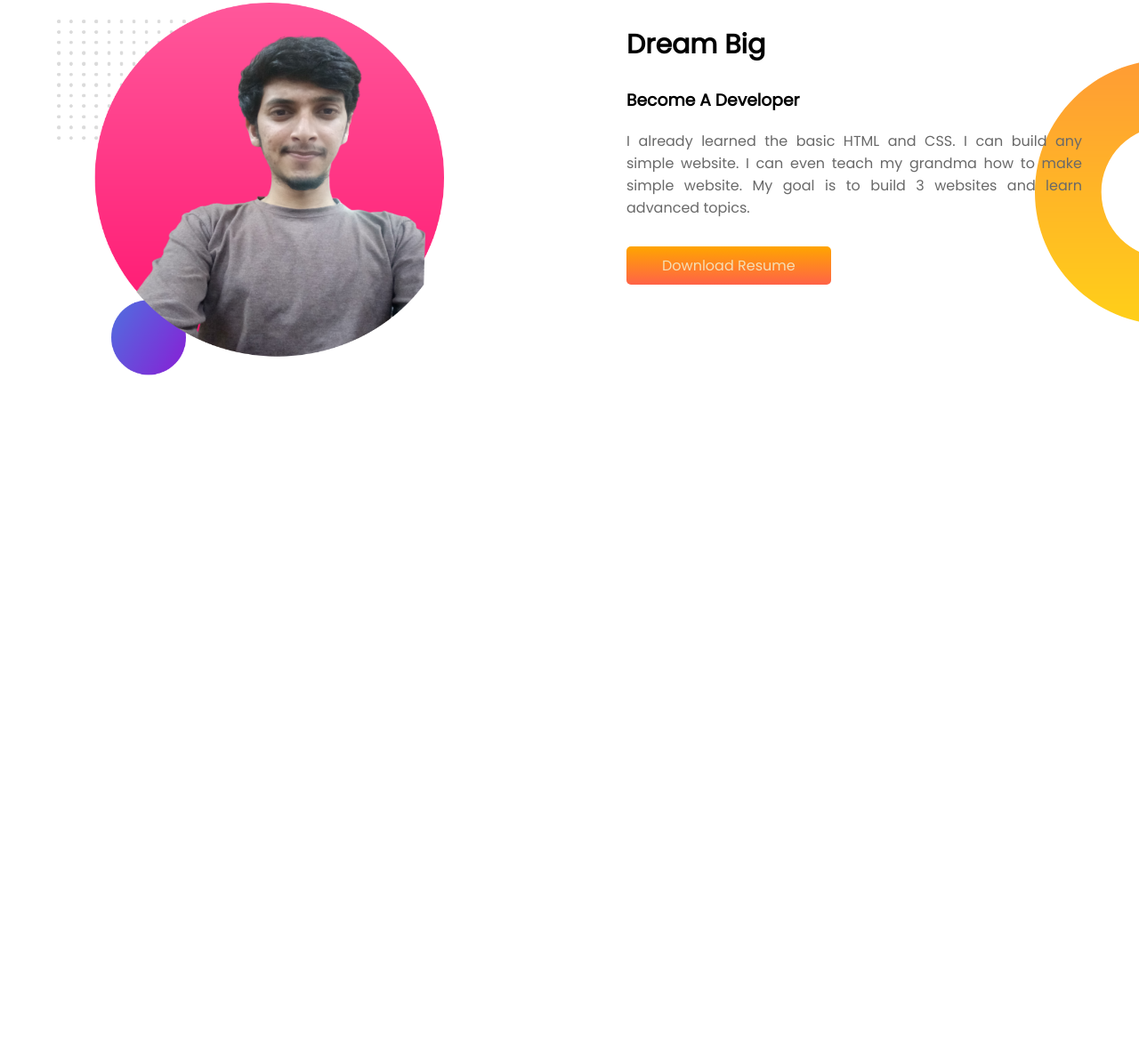
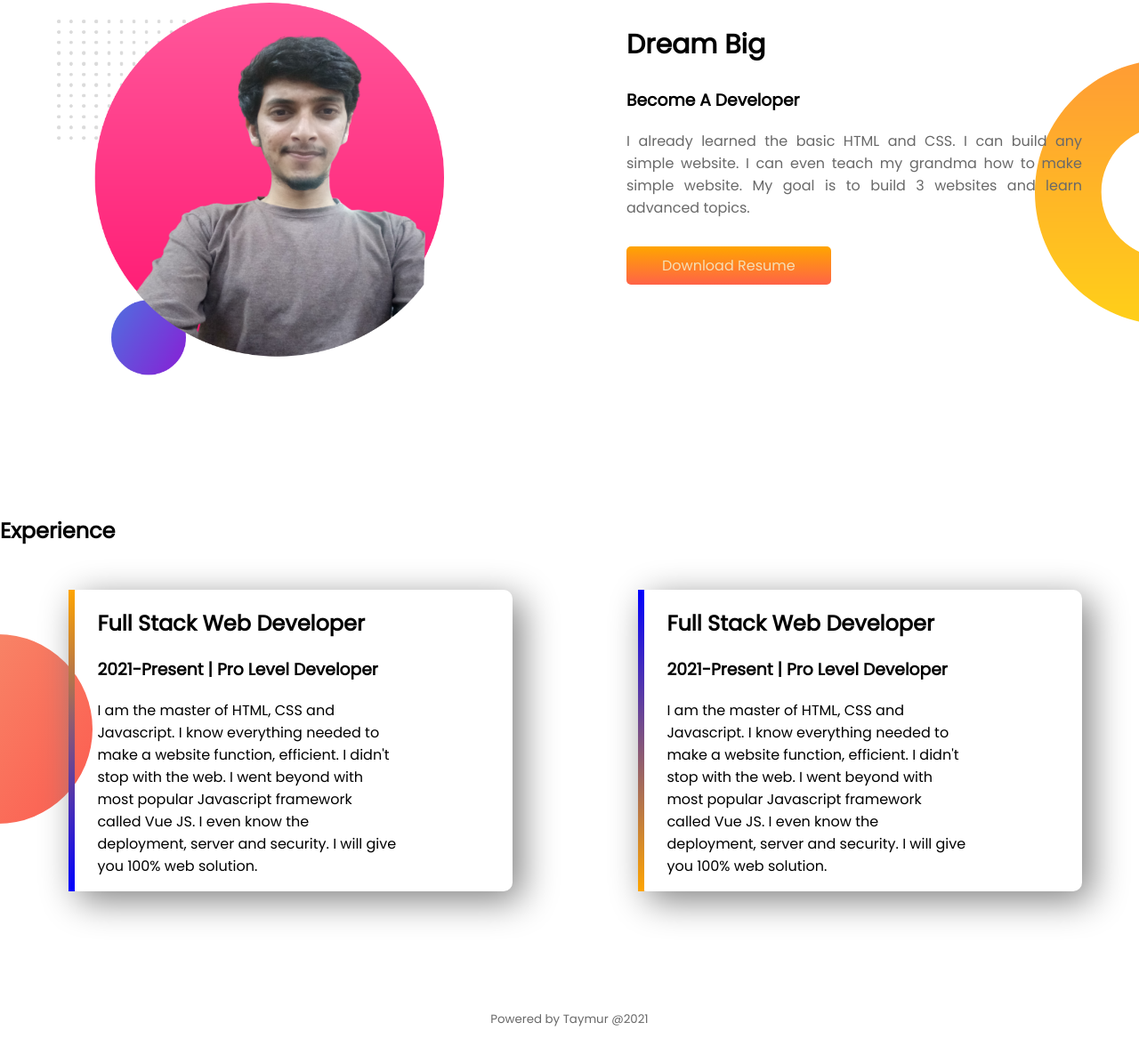
Before and after one commit to taymur12/developer.portfolio, a plain HTML site: page index.html in a window 1280 px wide. Shown: the part 621-1798 px from the top of the page at 89% size. Before the commit the page ends 1050 px from the top, so only its background shows below. Drawn offline with Linux system fonts and the light colour scheme.

Commit message:
Complete

```diff
--- a/index.html
+++ b/index.html
@@ -52,6 +52,33 @@
 </div>
 
 </section>
+<section>
+    <div class="db">
+        <h1 >Experience</h1>
+    </div>
+</section>
+
+<section class="third-sec">
+
+<div class="for-test for-check">
+
+        <h2>Full Stack Web Developer</h2>
+        <h3>2021-Present | Pro Level Developer</h3>
+       <p> I am the master of HTML, CSS and Javascript. I know everything needed to make a website function, efficient. I didn't stop with the web. I went beyond with most popular Javascript framework called Vue JS. I even know the deployment, server and security. I will give you 100% web solution.</p>
+    </div>
+    <div class="for-test for-checks">
+        <h2>Full Stack Web Developer</h2>
+        <h3>2021-Present | Pro Level Developer</h3>
+       <p> I am the master of HTML, CSS and Javascript. I know everything needed to make a website function, efficient. I didn't stop with the web. I went beyond with most popular Javascript framework called Vue JS. I even know the deployment, server and security. I will give you 100% web solution.</p>
+    </div>
+
+
+
+</section>
+
+<div class="footer">
+    <small> Powered by Taymur @2021</small>
+</div>
 
 
 </body>
--- a/style.css
+++ b/style.css
@@ -105,3 +105,59 @@ section{
 .dwld-btn{
     margin-top: 40px;
 }
+
+.db{
+    margin-top: 130px;
+
+}
+.for-test{
+    width: 50%;
+    padding-left: 2%;
+    padding-right: 10%;
+    margin-left: 6%;
+    margin-bottom: 50px;
+    margin-top: 30px;
+    border-radius: 10px;
+    -webkit-border-radius: 10px;
+    -moz-border-radius: 10px;
+    -ms-border-radius: 10px;
+    -o-border-radius: 10px;
+}
+.for-check{
+    box-shadow: 10px 10px 40px gray;
+    margin-right: 5%;
+    border-left: 7px solid;
+    border-image: linear-gradient(orange, blue);
+    border-image-slice: 1;
+
+    -webkit-border-radius: 10;
+    -moz-border-radius: 10;
+    -ms-border-radius: 10;
+    -o-border-radius: 10;
+}
+.for-checks{
+    box-shadow: 10px 10px 40px gray;
+    margin-right: 5%;
+    border-left: 7px solid;
+    border-image: linear-gradient(blue,orange);
+    border-image-slice: 1;
+
+}
+
+.footer{
+    text-align: center;
+    color: dimgray;
+    padding-bottom: 20px;
+    padding-top: 80px;
+
+}
+small{
+    padding-top: 35px;
+
+}
+.third-sec{
+    background-image: url(images/exp-bg.png);
+    background-repeat: no-repeat;
+    background-position-y:80px ;
+
+}
```
